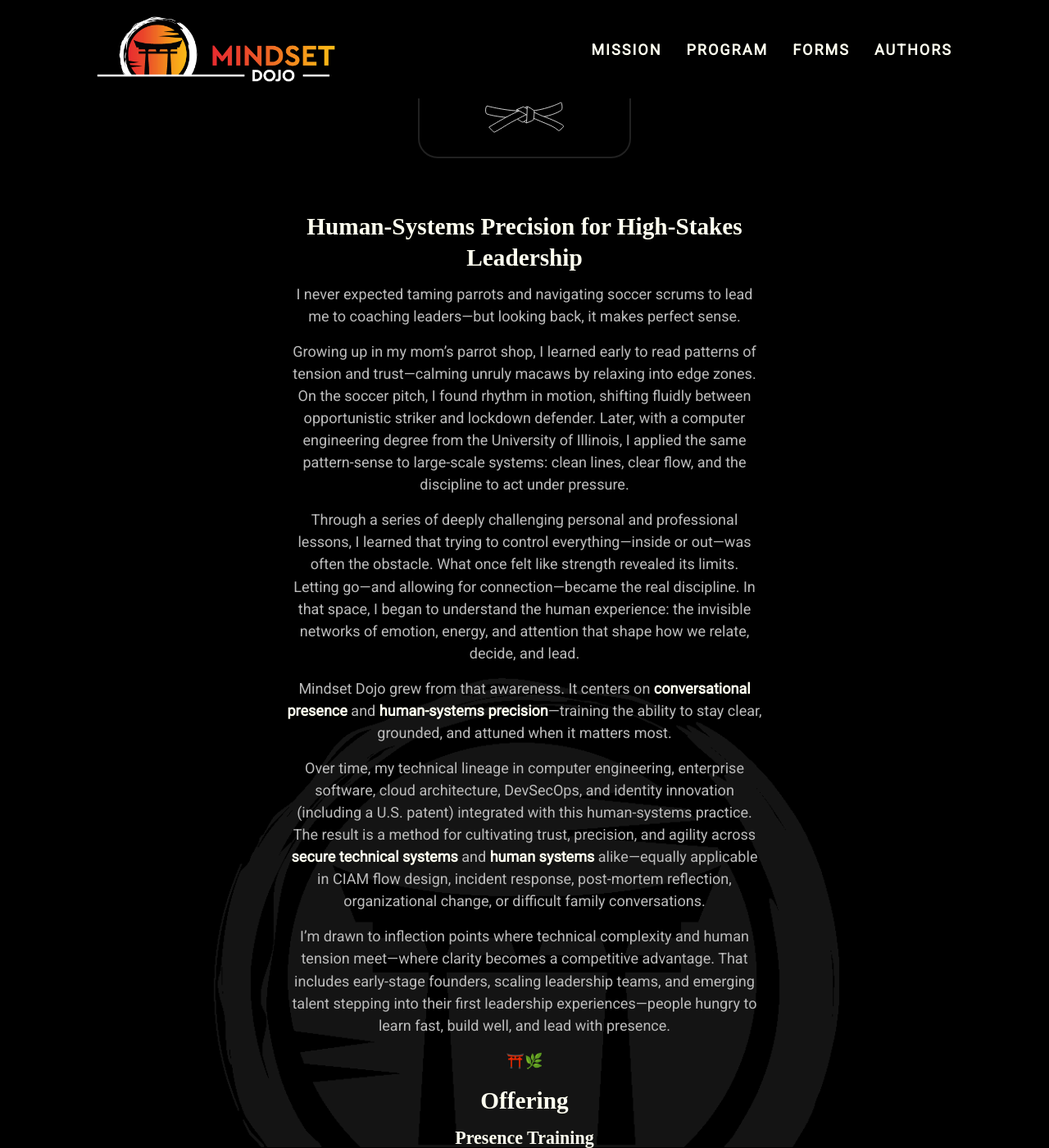
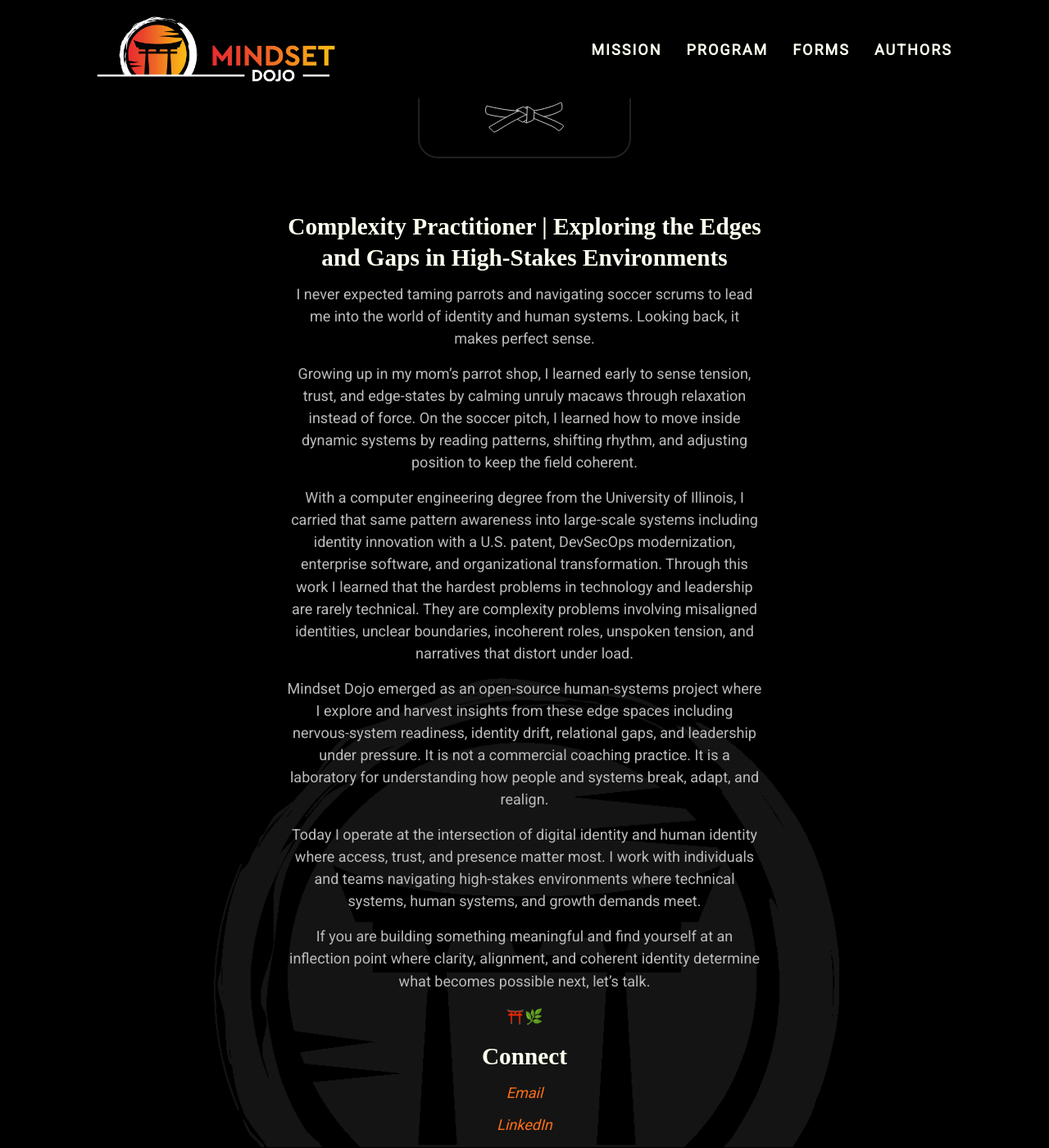
Before and after one commit to mindset-dojo/mindset-dojo.github.io, a Jekyll site: the page built from _authors/michael-basil.md, in a window 1280 px wide and 1400 px high, scrolled down 525 px. Shown: the whole window at 82% size. Built offline with Jekyll 4.4.1, drawn with Linux system fonts in a browser that asks for light colours; some web fonts are replaced; some of the changed text lies outside the part shown.

Commit message:
refactor: michael basil about

```diff
--- a/_authors/michael-basil.md
+++ b/_authors/michael-basil.md
@@ -17,39 +17,21 @@ leadership_designations:
 emoji_signature: ⛩️🌿
 custom_url: https://michael.basil.one
 about: |
-  ### Human-Systems Precision for High-Stakes Leadership
+  ### Complexity Practitioner | Exploring the Edges and Gaps in High-Stakes Environments
 
-  I never expected taming parrots and navigating soccer scrums to lead me to coaching leaders—but looking back, it makes perfect sense.
+  I never expected taming parrots and navigating soccer scrums to lead me into the world of identity and human systems. Looking back, it makes perfect sense.
 
-  Growing up in my mom’s parrot shop, I learned early to read patterns of tension and trust—calming unruly macaws by relaxing into edge zones. On the soccer pitch, I found rhythm in motion, shifting fluidly between opportunistic striker and lockdown defender. Later, with a computer engineering degree from the University of Illinois, I applied the same pattern-sense to large-scale systems: clean lines, clear flow, and the discipline to act under pressure.
+  Growing up in my mom’s parrot shop, I learned early to sense tension, trust, and edge-states by calming unruly macaws through relaxation instead of force. On the soccer pitch, I learned how to move inside dynamic systems by reading patterns, shifting rhythm, and adjusting position to keep the field coherent.
 
-  Through a series of deeply challenging personal and professional lessons, I learned that trying to control everything—inside or out—was often the obstacle. What once felt like strength revealed its limits. Letting go—and allowing for connection—became the real discipline. In that space, I began to understand the human experience: the invisible networks of emotion, energy, and attention that shape how we relate, decide, and lead.
+  With a computer engineering degree from the University of Illinois, I carried that same pattern awareness into large-scale systems including identity innovation with a U.S. patent, DevSecOps modernization, enterprise software, and organizational transformation. Through this work I learned that the hardest problems in technology and leadership are rarely technical. They are complexity problems involving misaligned identities, unclear boundaries, incoherent roles, unspoken tension, and narratives that distort under load.
 
-  Mindset Dojo grew from that awareness. It centers on **conversational presence** and **human-systems precision**—training the ability to stay clear, grounded, and attuned when it matters most.
+  Mindset Dojo emerged as an open-source human-systems project where I explore and harvest insights from these edge spaces including nervous-system readiness, identity drift, relational gaps, and leadership under pressure. It is not a commercial coaching practice. It is a laboratory for understanding how people and systems break, adapt, and realign.
 
-  Over time, my technical lineage in computer engineering, enterprise software, cloud architecture, DevSecOps, and identity innovation (including a U.S. patent) integrated with this human-systems practice. The result is a method for cultivating trust, precision, and agility across **secure technical systems** and **human systems** alike—equally applicable in CIAM flow design, incident response, post-mortem reflection, organizational change, or difficult family conversations.
+  Today I operate at the intersection of digital identity and human identity where access, trust, and presence matter most. I work with individuals and teams navigating high-stakes environments where technical systems, human systems, and growth demands meet.
 
-  I’m drawn to inflection points where technical complexity and human tension meet—where clarity becomes a competitive advantage. That includes early-stage founders, scaling leadership teams, and emerging talent stepping into their first leadership experiences—people hungry to learn fast, build well, and lead with presence.
+  If you are building something meaningful and find yourself at an inflection point where clarity, alignment, and coherent identity determine what becomes possible next, let’s talk.
 
   ⛩️🌿
-
-  ### Offering
-
-  #### Presence Training
-
-  Immersive sessions in Mindset Dojo—cultivating composure, attunement, and conversational clarity for executive challenges, incidents, retros, alignment, and high-stakes relationships.
-
-  #### Early-Stage Mentorship
-
-  Precision mentorship for founders, students, and first-time leaders navigating new growth curves—using feedback, reflection, and small experiments to build confidence and clarity in motion.
-
-  #### Strategic Engagement
-
-  Multi-dimensional engagement across secure technical, relational, and organizational complexity—integrating Zero Trust identity, CIAM, DevSecOps, Agile flow, and human-experience principles to align growth with grounded presence.
-
-  #### Resident Expertise
-
-  In-residence support through scaling or reinvention—bridging DevSecOps, Zero Trust, identity architecture, and embodied leadership to stabilize delivery and culture.
 
   ### Connect
 
```
